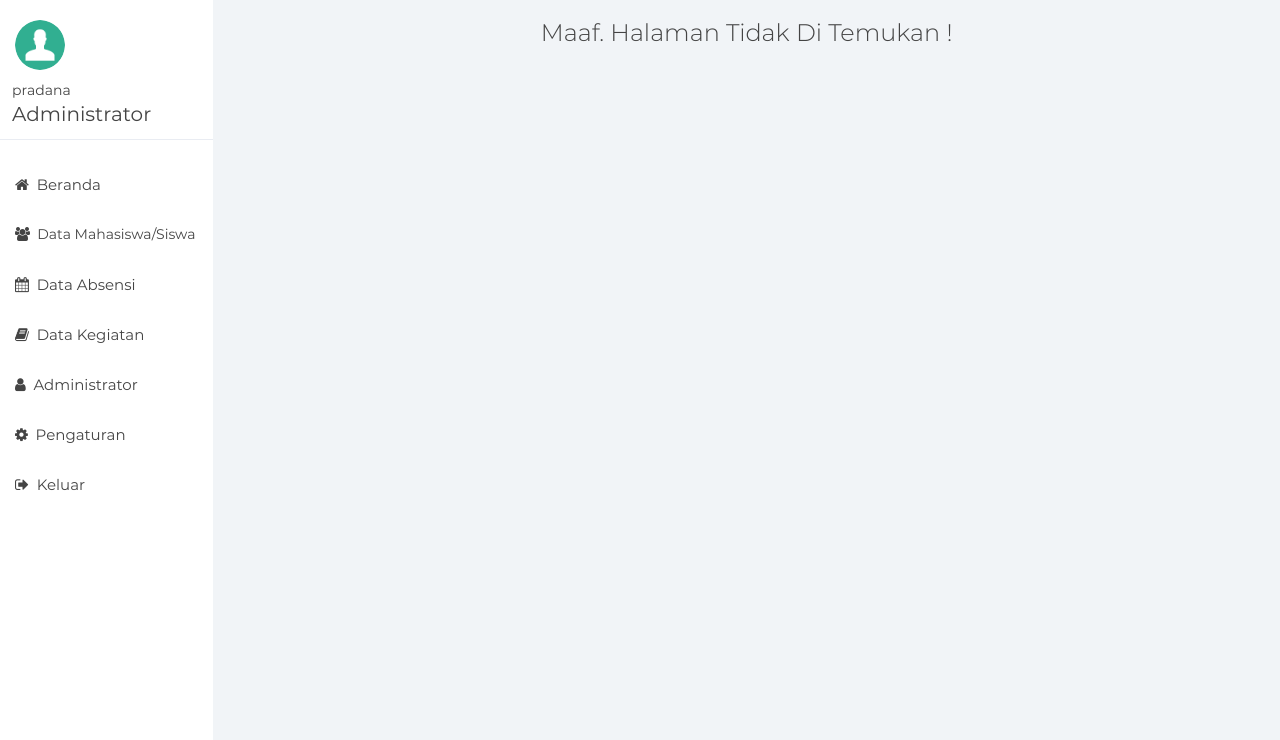
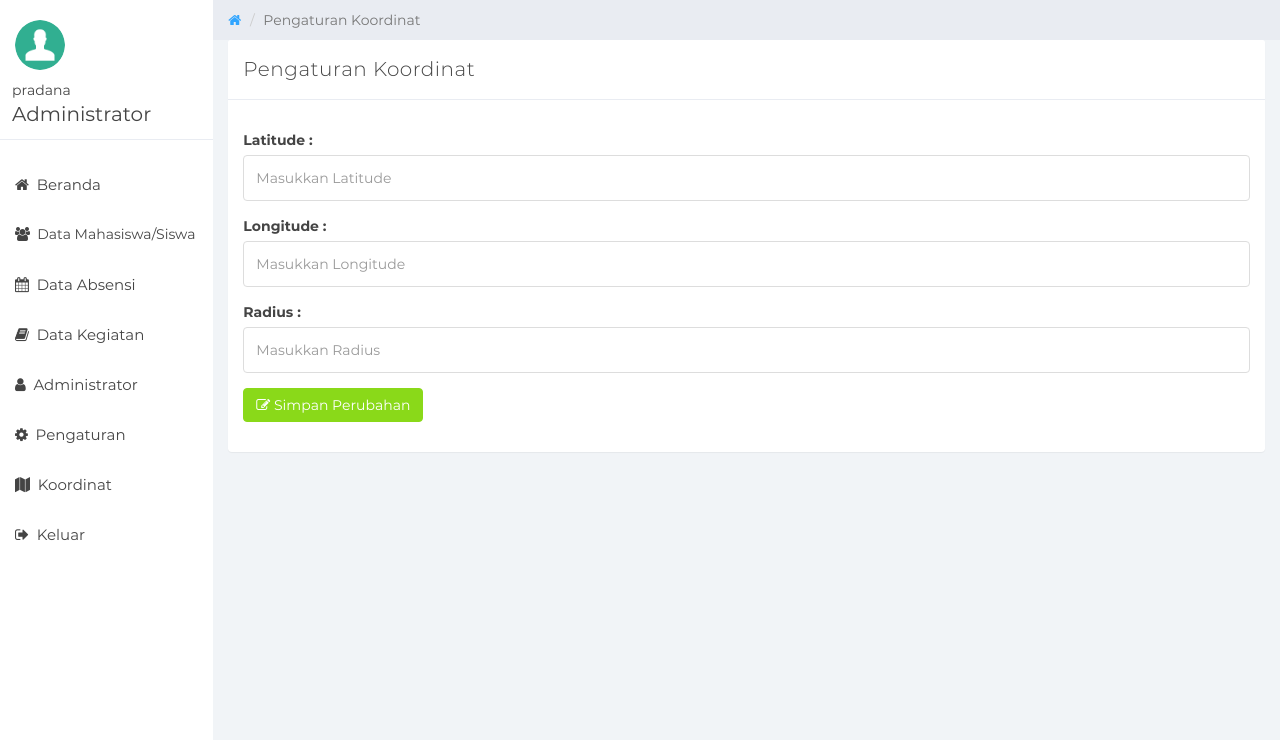
Before and after one commit to hendriansyah113/absensimagang, a PHP site: page /absensimagang/index.php?page=koordinat in a window 1280 px wide. Shown: the part 60-800 px from the top of the page. Run offline with PHP 8.4, Linux system fonts and the light colour scheme; a user stored in the database is signed in; data comes from the database, SQL or seed files in the repository; data that the repository does not hold is empty; some libraries are stand-ins or nearby versions.

Commit message:
halaman setting koordinat

```diff
--- /dev/null
+++ b/apps/koordinat/index.php
@@ -0,0 +1,103 @@
+<?php
+if ($_SESSION["level"] != 'Admin' and $_SESSION["level"] != 'admin') {
+    echo "<br><div class='alert alert-danger'>Tidak Memiliki Hak Akses</div>";
+    exit;
+}
+?>
+
+<div class="row">
+    <ol class="breadcrumb">
+        <li><a href="index.php?page=koordinat">
+                <em class="fa fa-home"></em>
+            </a></li>
+        <li class="active">Pengaturan Koordinat</li>
+    </ol>
+</div>
+<!--/.row-->
+
+<div class="row">
+    <div class="col-md-12">
+        <div class="panel panel-default">
+            <div class="panel-heading">
+                Pengaturan Koordinat
+            </div>
+            <div class="panel-body">
+                <?php
+
+                if (isset($_GET['edit'])) {
+                    if ($_GET['edit'] == 'berhasil') {
+                        echo "<div class='alert alert-success'><strong>Berhasil!</strong> koordinat Koordinat Telah Diupdate</div>";
+                    } else if ($_GET['edit'] == 'gagal') {
+                        echo "<div class='alert alert-danger'><strong>Gagal!</strong> koordinat Koordinat Gagal Diupdate</div>";
+                    }
+                }
+                ?>
+
+                <?php
+                //Include database
+                include 'config/database.php';
+                //Mengambil data profil aplikasi
+                $hasil = mysqli_query($kon, "select * from tbl_koordinat");
+                $data = mysqli_fetch_array($hasil);
+                ?>
+
+                <!-- Form Edit -->
+                <form action="apps/koordinat/edit.php" method="post">
+                    <div class="form-group">
+                        <input type="hidden" class="form-control" value="<?php echo $data['id_koordinat']; ?>"
+                            name="id_koordinat">
+                    </div>
+                    <div class="form-group">
+                        <label>Latitude :</label>
+                        <input type="text" id="latitude" class="form-control" value="<?php echo $data['latitude']; ?>"
+                            name="latitude" placeholder="Masukkan Latitude" required oninput="validateNumber(this)">
+                    </div>
+                    <div class="form-group">
+                        <label>Longitude :</label>
+                        <input type="text" id="longitude" class="form-control" value="<?php echo $data['longitude']; ?>"
+                            name="longitude" placeholder="Masukkan Longitude" required oninput="validateNumber(this)">
+                    </div>
+                    <div class="form-group">
+                        <label>Radius :</label>
+                        <input type="text" id="radius" class="form-control" value="<?php echo $data['radius']; ?>"
+                            name="radius" placeholder="Masukkan Radius" required oninput="validateNumber(this)">
+                    </div>
+                    <div class="form-group">
+                        <button type="submit" class="btn btn-success" name="ubah_aplikasi"><i class="fa fa-edit"></i>
+                            Simpan Perubahan</button>
+                    </div>
+                </form>
+            </div>
+        </div>
+    </div>
+</div>
+<script>
+    // Fungsi validasi angka desimal
+    function validateNumber(input) {
+        const value = input.value;
+        const regex = /^[0-9]*\.?[0-9]*$/; // Hanya angka dan titik desimal
+
+        if (!regex.test(value)) {
+            input.value = value.slice(0, -1); // Hapus karakter terakhir jika invalid
+        }
+    }
+
+    // Validasi sebelum submit form
+    function validateForm() {
+        const latitude = document.getElementById('latitude').value;
+        const longitude = document.getElementById('longitude').value;
+        const radius = document.getElementById('radius').value;
+
+        if (!latitude || !longitude || !radius) {
+            alert("Semua kolom harus diisi!");
+            return false;
+        }
+
+        if (isNaN(latitude) || isNaN(longitude) || isNaN(radius)) {
+            alert("Kolom Latitude, Longitude, dan Radius harus berupa angka!");
+            return false;
+        }
+
+        return true; // Lolos validasi
+    }
+</script>
--- a/index.php
+++ b/index.php
@@ -2,23 +2,23 @@
 //Memulai sesi
 session_start();
 //Jika kode pengguna di session kosong maka kembali ke login
-    if (!$_SESSION["kode_pengguna"]){
+if (!$_SESSION["kode_pengguna"]) {
     header("Location:login.php");
     //Jika kode pengguna ada maka akan di proses masuk ke halaman utama
 } else {
     //Menghubungkan database
     include 'config/database.php';
     //Mengambil variable dari session
-        $kode_pengguna=$_SESSION["kode_pengguna"];
-        $username=$_SESSION["username"];
+    $kode_pengguna = $_SESSION["kode_pengguna"];
+    $username = $_SESSION["username"];
     //Query untuk menampilkan nama ke halaman utama
-        $hasil=mysqli_query($kon,"select username from tbl_user where kode_pengguna='$kode_pengguna'");
+    $hasil = mysqli_query($kon, "select username from tbl_user where kode_pengguna='$kode_pengguna'");
     //Menyimpan data query ke variable data
     $data = mysqli_fetch_array($hasil);
     //Menyimpan data username ke variable username
-        $username_db=$data['username'];
+    $username_db = $data['username'];
     //Jika username kosong maka session akan di hapus
-    if ($username!=$username_db){
+    if ($username != $username_db) {
         //Menghapus session
         session_unset();
         session_destroy();
@@ -36,9 +36,9 @@
 //Menyimpan hasil query ke variable
 $row = mysqli_fetch_array($query);
 //Menyimpan nama instansi dari tbl_site
-    $nama_instansi=$row['nama_instansi'];
+$nama_instansi = $row['nama_instansi'];
 //Menyimpan logo dari tbl_site
-    $logo=$row['logo'];
+$logo = $row['logo'];
 ?>
 
 <!DOCTYPE html>
@@ -123,13 +123,13 @@
     </nav>
     <div id="sidebar-collapse" class="col-sm-3 col-lg-2 sidebar">
         <!-- Menampilkan info nama dan level admin di navbar -->
-        <?php if ($_SESSION['level']=='Admin' or $_SESSION['level']=='admin'):?>
+        <?php if ($_SESSION['level'] == 'Admin' or $_SESSION['level'] == 'admin'): ?>
             <div class="profile-sidebar">
                 <div class="profile-userpic">
                     <img src="source/img/profile.png" class="img-responsive" alt="">
                 </div>
                 <div class="profile-usertitle">
-                <?php echo substr($_SESSION['nama_admin'],0,20); ?>
+                    <?php echo substr($_SESSION['nama_admin'], 0, 20); ?>
                     <div class="profile-usertitle-name"><?php echo "Administrator"; ?></div>
                     <div></div>
                 </div>
@@ -139,13 +139,13 @@
         <!-- Menampilkan info nama dan level admin di navbar -->
 
         <!-- Menampilkan info nama dan level mahasiswa di navbar -->
-        <?php if ($_SESSION['level']=='Mahasiswa' or $_SESSION['level']=='mahasiswa'):?>
+        <?php if ($_SESSION['level'] == 'Mahasiswa' or $_SESSION['level'] == 'mahasiswa'): ?>
             <div class="profile-sidebar">
                 <div class="profile-userpic">
-                <img src="apps/mahasiswa/foto/<?php echo $_SESSION['foto'];?>" class="img-responsive" alt="">
+                    <img src="apps/mahasiswa/foto/<?php echo $_SESSION['foto']; ?>" class="img-responsive" alt="">
                 </div>
                 <div class="profile-usertitle">
-                <?php echo substr($_SESSION['nama_mahasiswa'],0,20); ?>
+                    <?php echo substr($_SESSION['nama_mahasiswa'], 0, 20); ?>
                     <div class="profile-usertitle-name"><?php echo "Mahasiswa"; ?></div>
                     <div></div>
                 </div>
@@ -161,7 +161,7 @@
             <li><a href='index.php?page=beranda'><em class='fa fa-home'>&nbsp;</em> Beranda</a></li>
             <!-- Menu Beranda -->
             <!-- Menu Admin -->
-            <?php if ($_SESSION["level"]=="Admin" or $_SESSION['level']=='admin'): ?>
+            <?php if ($_SESSION["level"] == "Admin" or $_SESSION['level'] == 'admin'): ?>
                 <li>
                     <a href="index.php?page=mahasiswa" id="mahasiswa" style="font-size: 14px;"><em
                             class="fa fa-users">&nbsp;</em> Data Mahasiswa/Siswa</a>
@@ -172,11 +172,13 @@
                         Kegiatan</a></li>
                 <li><a href="index.php?page=admin" id="admin"><em class="fa fa-user">&nbsp;</em> Administrator</a></li>
                 <li><a href="index.php?page=pengaturan" id="pengaturan"><em class="fa fa-gear">&nbsp;</em> Pengaturan</a>
+                <li><a href="index.php?page=koordinat" id="koordinat"><em class="fa fa-map">&nbsp;</em>
+                        Koordinat</a>
                 </li>
             <?php endif; ?>
             <!-- Menu Admin -->
             <!-- Menu Mahasiswa -->
-            <?php  if ($_SESSION["level"]=="Mahasiswa" or $_SESSION["level"]=="mahasiswa"): ?>
+            <?php if ($_SESSION["level"] == "Mahasiswa" or $_SESSION["level"] == "mahasiswa"): ?>
                 <li><a href="index.php?page=absen"><em class="fa fa-calendar-check-o">&nbsp;</em> Absensi</a></li>
                 <li><a href="index.php?page=riwayat"><em class="fa fa-history">&nbsp;</em> Riwayat Absensi</a></li>
                 <li><a href="index.php?page=kegiatan"><em class="fa fa-book">&nbsp;</em> Kegiatan Harian</a></li>
@@ -193,7 +195,7 @@
     <!-- Page Penghubung -->
     <div class="col-sm-9 col-sm-offset-3 col-lg-10 col-lg-offset-2 main">
         <?php
-        if(isset($_GET['page'])){
+        if (isset($_GET['page'])) {
             $page = $_GET['page'];
             switch ($page) {
                 case 'beranda':
@@ -213,6 +215,9 @@
                     break;
                 case 'pengaturan':
                     include "apps/pengaturan/index.php";
+                    break;
+                case 'koordinat':
+                    include "apps/koordinat/index.php";
                     break;
                 case 'absen':
                     include "apps/pengguna/absen.php";
```
Also changed, not shown: apps/koordinat/edit.php (added, +42 -0 lines), uploads/foto_6748623c832b6.png (added). Lines whose indentation alone changed are shown as unchanged.
